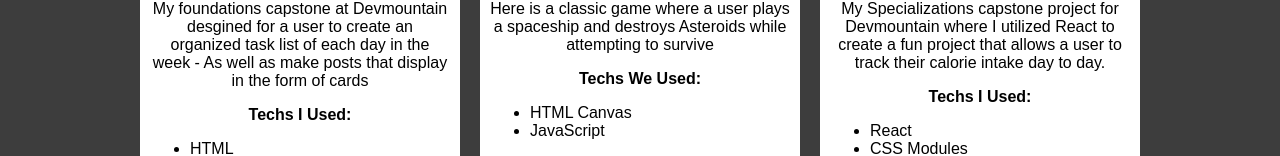
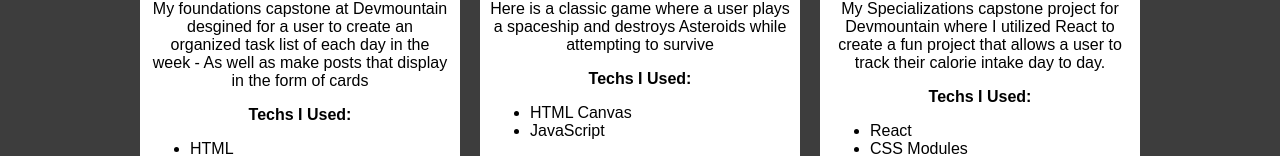
Before and after one commit to enbecoding/react-portfolio, a React (Create React App) app: page / in a window 1280 px wide. Shown: the part 566-722 px from the top of the page. Built offline with nearby package versions, Linux system fonts and the light colour scheme.

Commit message:
minor edit to 2nd project description

```diff
--- a/src/components/pageComponents/Projects.jsx
+++ b/src/components/pageComponents/Projects.jsx
@@ -37,7 +37,7 @@ const Projects = () => {
         <div className={styles.project_card}>
             <h3>Asteroids</h3>
             <p>Here is a classic game where a user plays a spaceship and destroys Asteroids while attempting to survive</p>
-            <strong>Techs We Used:</strong>
+            <strong>Techs I Used:</strong>
             <ul>
               <li>HTML Canvas</li>
               <li>JavaScript</li>
```
